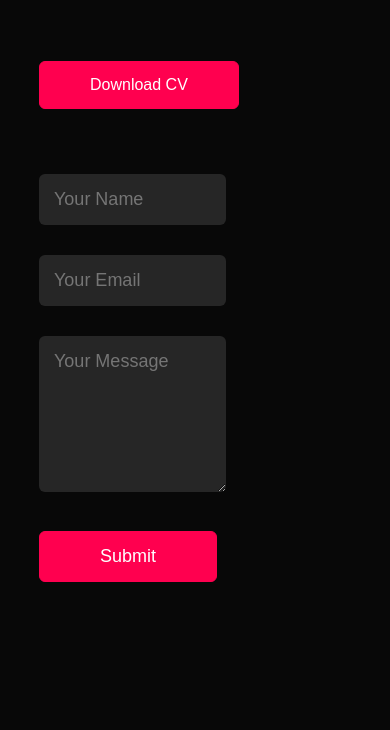
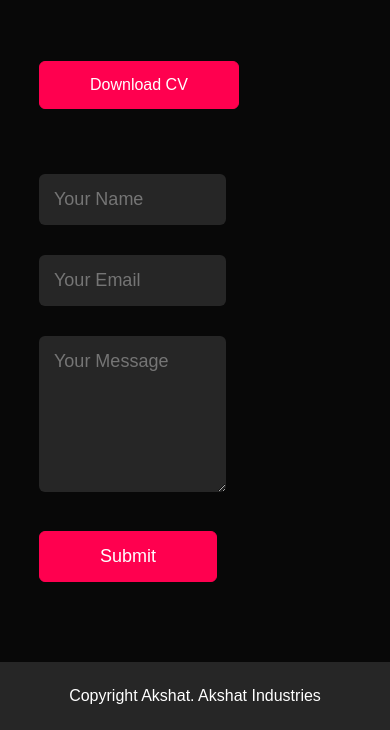
Before and after one commit to unhumanly-geek/Portfolio, a plain HTML site: page Home.html in a window 390 px wide. Shown: the part 3649-4379 px from the top of the page. Before the commit the page ends 4291 px from the top, so only its background shows below. Drawn offline with Linux system fonts and the light colour scheme.

```diff
--- a/Home.html
+++ b/Home.html
@@ -154,8 +154,8 @@
             <div class="row">
                 <div class="contact-left">
                     <h1 class="sub-title">contact me</h1>
-                    <p><i class="fa-solid fa-inbox"></i>contact@example.com</p>
-                    <p><i class="fa-solid fa-phone"></i>+91 1234567890</p>
+                    <p><i class="fa-solid fa-inbox"></i> contact@example.com</p>
+                    <p><i class="fa-solid fa-phone"></i>+ 91 1234567890</p>
                     <div class="social-icons">
                         <a href="#"><i class="fa-brands fa-facebook-f"></i></a>
                         <a href="#"><i class="fa-brands fa-square-threads"></i></i></a>
@@ -175,7 +175,9 @@
                 </div>
             </div>
         </div>
-
+        <div class="copyright">
+            <p>Copyright Akshat. Akshat Industries</p>
+        </div>
     </div>
     <!-- -----------Contact us ends here----------- -->
     <script>
--- a/style.css
+++ b/style.css
@@ -365,3 +365,14 @@ form .btn2 {
     margin-top: 20px;
     cursor: pointer;
 }
+
+.copyright {
+    width: 100%;
+    text-align: center;
+    padding: 25px 0;
+    background: #262626;
+    font-weight: 300;
+    margin-top: 20px;
+}
+
+/* -------css for small screens / responsive------- */
```
